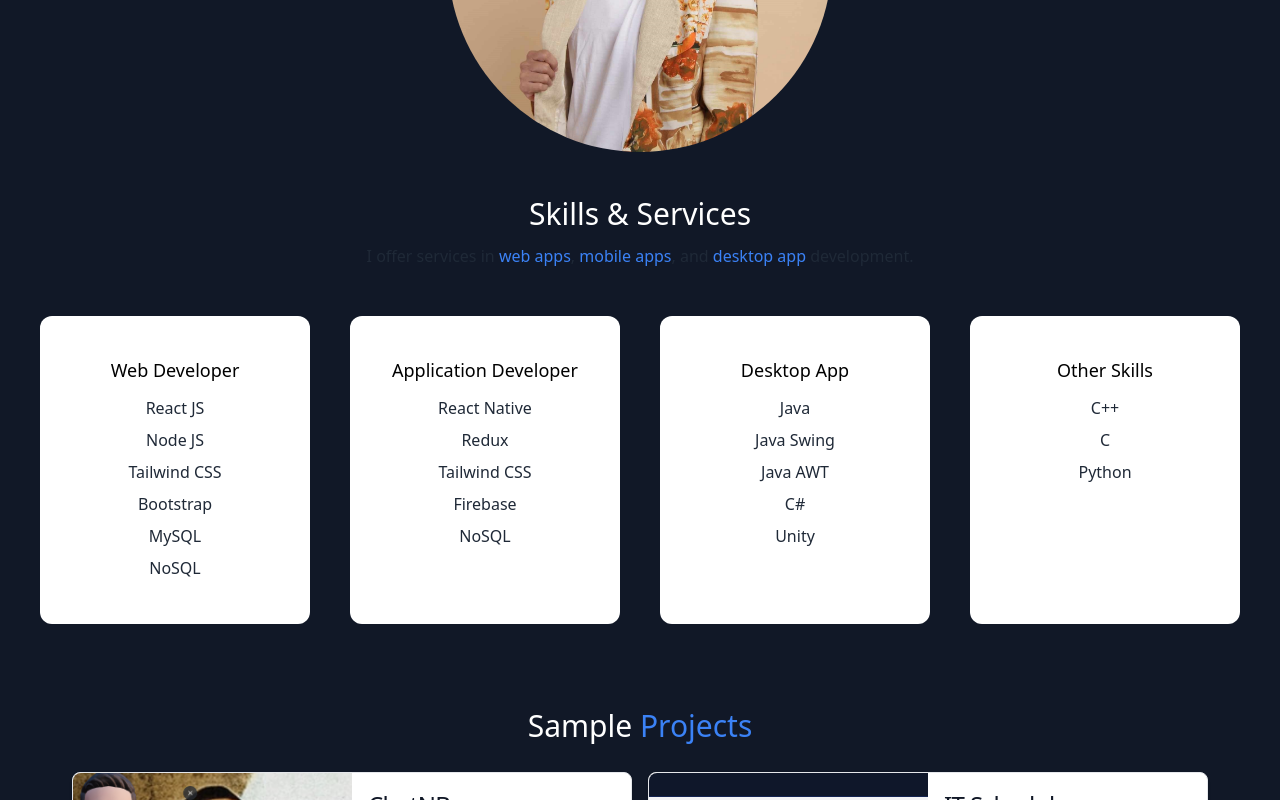
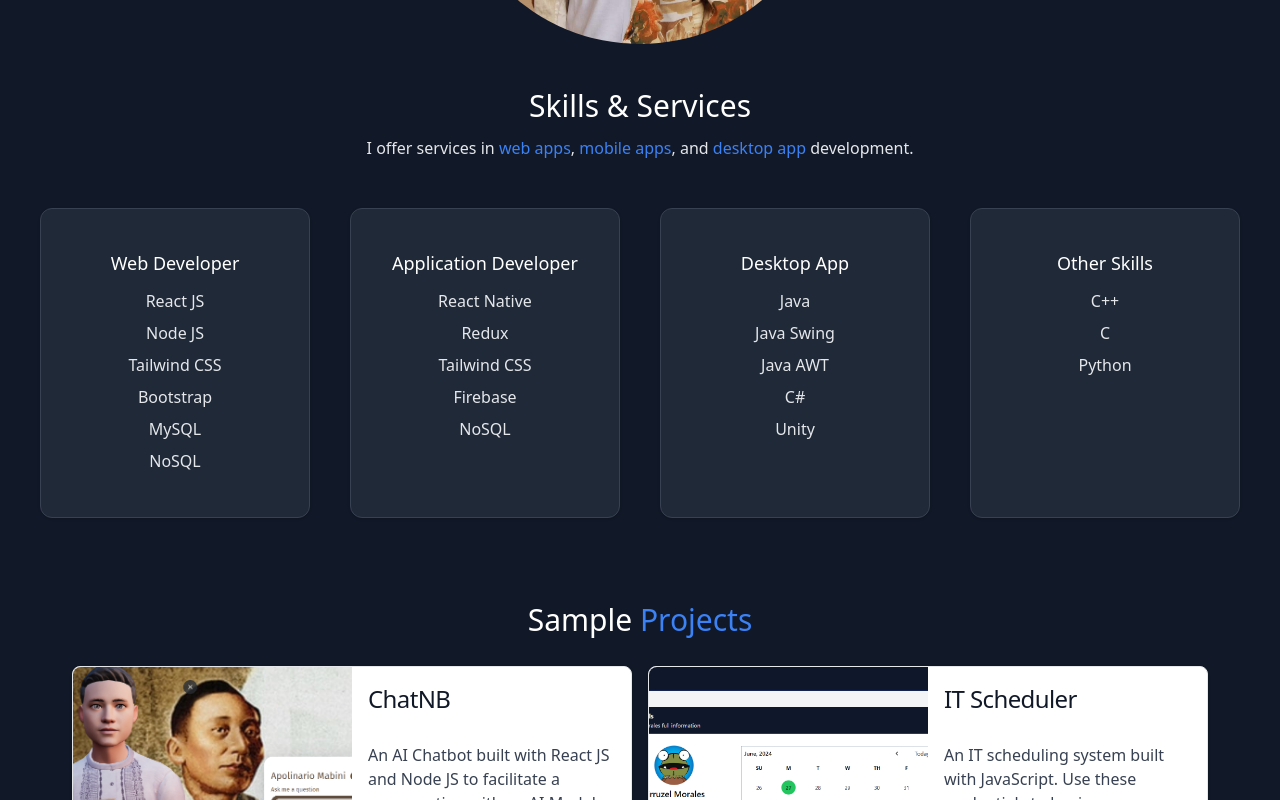
Before and after one commit to DevGeraldR/DevGeraldR.github.io, a React (Create React App) app: page / in a window 1280 px wide. Shown: the part 640-1440 px from the top of the page. Built offline with nearby package versions, Linux system fonts and the light colour scheme; no server answers; the HTML template or start-up script is replaced by a standard one.

Commit message:
Updated UI

```diff
--- a/src/components/Hero.jsx
+++ b/src/components/Hero.jsx
@@ -13,11 +13,7 @@ function Hero() {
       <h3 className="text-2xl py-2 text-white md:text-3xl">
         Software Developer
       </h3>
-      <p className="text-md py-5 leading-8 text-gray-300 max-w-xl mx-auto md:text-xl">
-        This website is my e-portfolio. If you are interested, <br />
-        message me below!
-      </p>
-      <div className="text-5xl flex justify-center gap-5 py-3 text-gray-600">
+      <div className="text-4xl flex justify-center gap-5 py-3 text-gray-600">
         <a
           href="https://github.com/DevGeraldR"
           className="cursor-pointer hover:text-blue-500"
--- a/src/components/Projects.jsx
+++ b/src/components/Projects.jsx
@@ -69,9 +69,9 @@ function Projects() {
       </h1>
       <br />
       {showVideo && (
-        <div className="fixed inset-0 flex items-center justify-center bg-gray-800 bg-opacity-50 z-50 border border-gray-800 shadow">
+        <div className="fixed inset-0 flex items-center justify-center bg-gray-800 bg-opacity-25 z-50">
           <div
-            className={`bg-gray-700 rounded-lg overflow-hidden shadow-xl w-4/5 max-w-4xl p-6 relative transform transition-transform duration-300 pointer-events-auto ${
+            className={`bg-gray-900 rounded-lg overflow-hidden shadow border border-gray-700 w-4/5 max-w-4xl p-6 relative transform transition-transform duration-300 pointer-events-auto ${
               isVisible ? "scale-100 opacity-100" : "scale-95 opacity-0"
             }`}
           >
@@ -177,7 +177,7 @@ function Projects() {
             leaveFrom="opacity-100"
             leaveTo="opacity-0"
           >
-            <div className="fixed inset-0 bg-black bg-opacity-25" />
+            <div className="fixed inset-0 bg-gray-800 bg-opacity-25" />
           </Transition.Child>
 
           <div className="fixed inset-0 overflow-y-auto">
@@ -191,15 +191,15 @@ function Projects() {
                 leaveFrom="opacity-100 scale-100"
                 leaveTo="opacity-0 scale-95"
               >
-                <Dialog.Panel className="w-full max-w-md transform overflow-hidden rounded-2xl bg-white p-6 text-left align-middle shadow-xl transition-all">
+                <Dialog.Panel className="w-full max-w-md transform overflow-hidden rounded-2xl bg-gray-900 border border-gray-700 shadow p-6 text-left align-middle transition-all">
                   <Dialog.Title
                     as="h3"
-                    className="text-lg font-medium leading-6 text-gray-900"
+                    className="text-lg font-medium leading-6 text-white"
                   >
                     Trap Game Installer Download
                   </Dialog.Title>
                   <div className="mt-2">
-                    <p className="text-sm text-gray-500">
+                    <p className="text-sm text-gray-200">
                       Do you want to download the trap game installer?
                     </p>
                   </div>
@@ -207,14 +207,14 @@ function Projects() {
                   <div className="mt-4 flex gap-2">
                     <button
                       type="button"
-                      className="bg-gradient-to-r from-blue-500 to-gray-300 hover:to-blue-500 text-white px-4 py-2 border-none rounded-md"
+                      className="bg-gradient-to-r from-blue-500 hover:to-blue-500 text-white px-4 py-2 border-none rounded-md"
                       onClick={handleDownload}
                     >
                       Proceed
                     </button>
                     <button
                       type="button"
-                      className="bg-gradient-to-r from-red-500 to-red-300 hover:to-red-500 text-white px-4 py-2 border-none rounded-md"
+                      className="bg-gradient-to-r from-red-500 hover:to-red-500 text-white px-4 py-2 border-none rounded-md"
                       onClick={() => {
                         setDowload(false);
                       }}
--- a/src/components/Services.jsx
+++ b/src/components/Services.jsx
@@ -4,45 +4,47 @@ function Services() {
     <section className="px-10 pt-10">
       <div className="text-center">
         <h3 className="text-3xl py-1 text-white ">Skills & Services</h3>
-        <p className="text-md py-1 leading-8 text-gray-800 text-gray-200">
+        <p className="text-md py-1 leading-8 text-gray-200">
           I offer services in <span className="text-blue-500"> web apps</span>,
           <span className="text-blue-500"> mobile apps</span>, and
           <span className="text-blue-500"> desktop app </span> development.
         </p>
       </div>
       <div className="lg:flex gap-10">
-        <div className="text-center p-10 rounded-xl my-10 bg-white lg:flex-1">
-          <h3 className="text-lg font-medium pb-2 ">Web Developer</h3>
-          <p className="text-gray-800 py-1">React JS</p>
-          <p className="text-gray-800 py-1">Node JS</p>
-          <p className="text-gray-800 py-1">Tailwind CSS</p>
-          <p className="text-gray-800 py-1">Bootstrap</p>
-          <p className="text-gray-800 py-1">MySQL</p>
-          <p className="text-gray-800 py-1">NoSQL</p>
+        <div className="text-center p-10 rounded-xl my-10 bg-gray-800 border border-gray-700 shadow lg:flex-1">
+          <h3 className="text-lg font-medium pb-2 text-white">Web Developer</h3>
+          <p className="text-gray-200 py-1">React JS</p>
+          <p className="text-gray-200 py-1">Node JS</p>
+          <p className="text-gray-200 py-1">Tailwind CSS</p>
+          <p className="text-gray-200 py-1">Bootstrap</p>
+          <p className="text-gray-200 py-1">MySQL</p>
+          <p className="text-gray-200 py-1">NoSQL</p>
         </div>
-        <div className="text-center p-10 rounded-xl my-10 bg-white lg:flex-1">
-          <h3 className="text-lg font-medium pb-2 ">Application Developer</h3>
-          <p className="text-gray-800 py-1">React Native</p>
-          <p className="text-gray-800 py-1">Redux</p>
-          <p className="text-gray-800 py-1">Tailwind CSS</p>
-          <p className="text-gray-800 py-1">Firebase</p>
-          <p className="text-gray-800 py-1">NoSQL</p>
+        <div className="text-center p-10 rounded-xl my-10 bg-gray-800 border border-gray-700 shadow lg:flex-1">
+          <h3 className="text-lg font-medium pb-2 text-white">
+            Application Developer
+          </h3>
+          <p className="text-gray-200 py-1">React Native</p>
+          <p className="text-gray-200 py-1">Redux</p>
+          <p className="text-gray-200 py-1">Tailwind CSS</p>
+          <p className="text-gray-200 py-1">Firebase</p>
+          <p className="text-gray-200 py-1">NoSQL</p>
         </div>
-        <div className="text-center p-10 rounded-xl my-10 bg-white lg:flex-1">
-          <h3 className="text-lg font-medium pb-2 ">Desktop App</h3>
+        <div className="text-center p-10 rounded-xl my-10 bg-gray-800 border border-gray-700 shadow lg:flex-1">
+          <h3 className="text-lg font-medium pb-2 text-white">Desktop App</h3>
 
-          <p className="text-gray-800 py-1">Java</p>
-          <p className="text-gray-800 py-1">Java Swing</p>
-          <p className="text-gray-800 py-1">Java AWT</p>
-          <p className="text-gray-800 py-1">C#</p>
-          <p className="text-gray-800 py-1">Unity</p>
+          <p className="text-gray-200 py-1">Java</p>
+          <p className="text-gray-200 py-1">Java Swing</p>
+          <p className="text-gray-200 py-1">Java AWT</p>
+          <p className="text-gray-200 py-1">C#</p>
+          <p className="text-gray-200 py-1">Unity</p>
         </div>
-        <div className="text-center p-10 rounded-xl my-10 bg-white lg:flex-1">
-          <h3 className="text-lg font-medium pb-2 ">Other Skills</h3>
+        <div className="text-center p-10 rounded-xl my-10 bg-gray-800 border border-gray-700 shadow lg:flex-1">
+          <h3 className="text-lg font-medium pb-2 text-white">Other Skills</h3>
 
-          <p className="text-gray-800 py-1">C++</p>
-          <p className="text-gray-800 py-1">C</p>
-          <p className="text-gray-800 py-1">Python</p>
+          <p className="text-gray-200 py-1">C++</p>
+          <p className="text-gray-200 py-1">C</p>
+          <p className="text-gray-200 py-1">Python</p>
         </div>
       </div>
     </section>
```
Also changed, not shown: src/components/Contact.jsx (+8 -8 lines).
